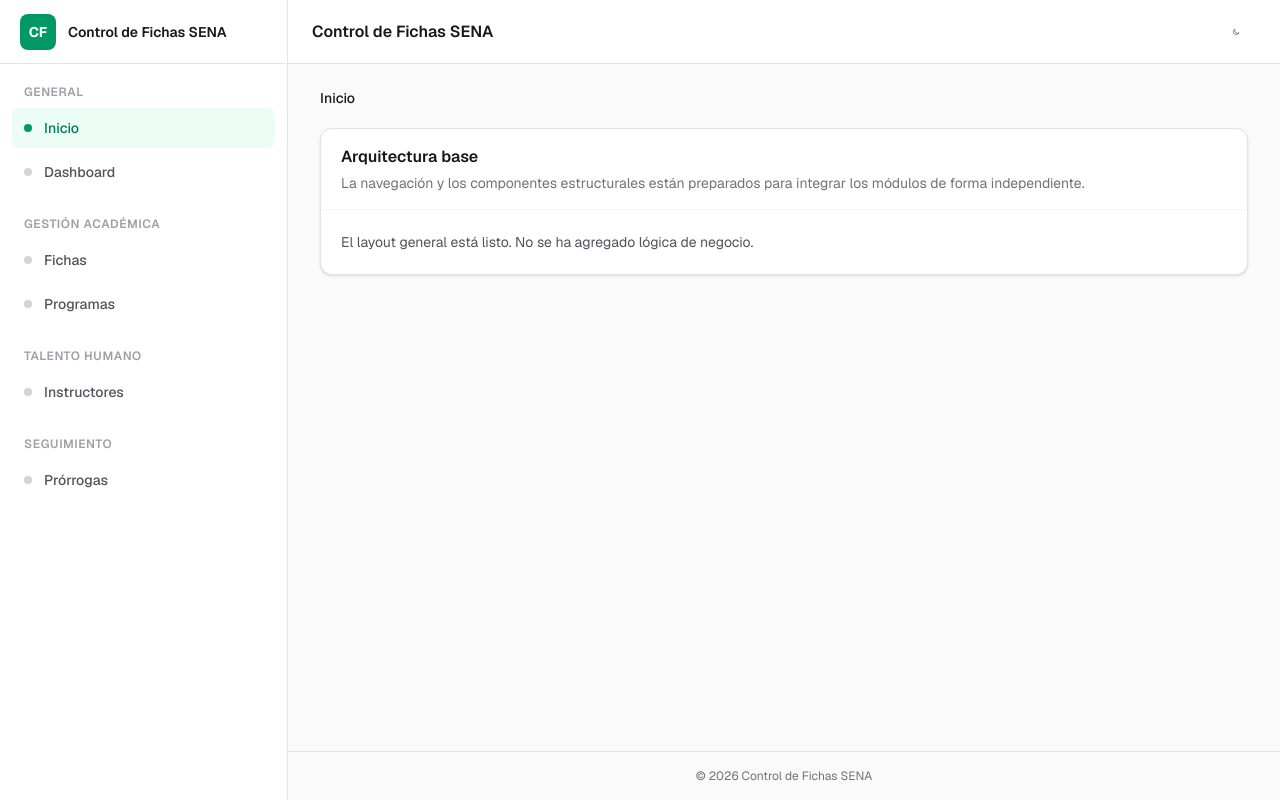
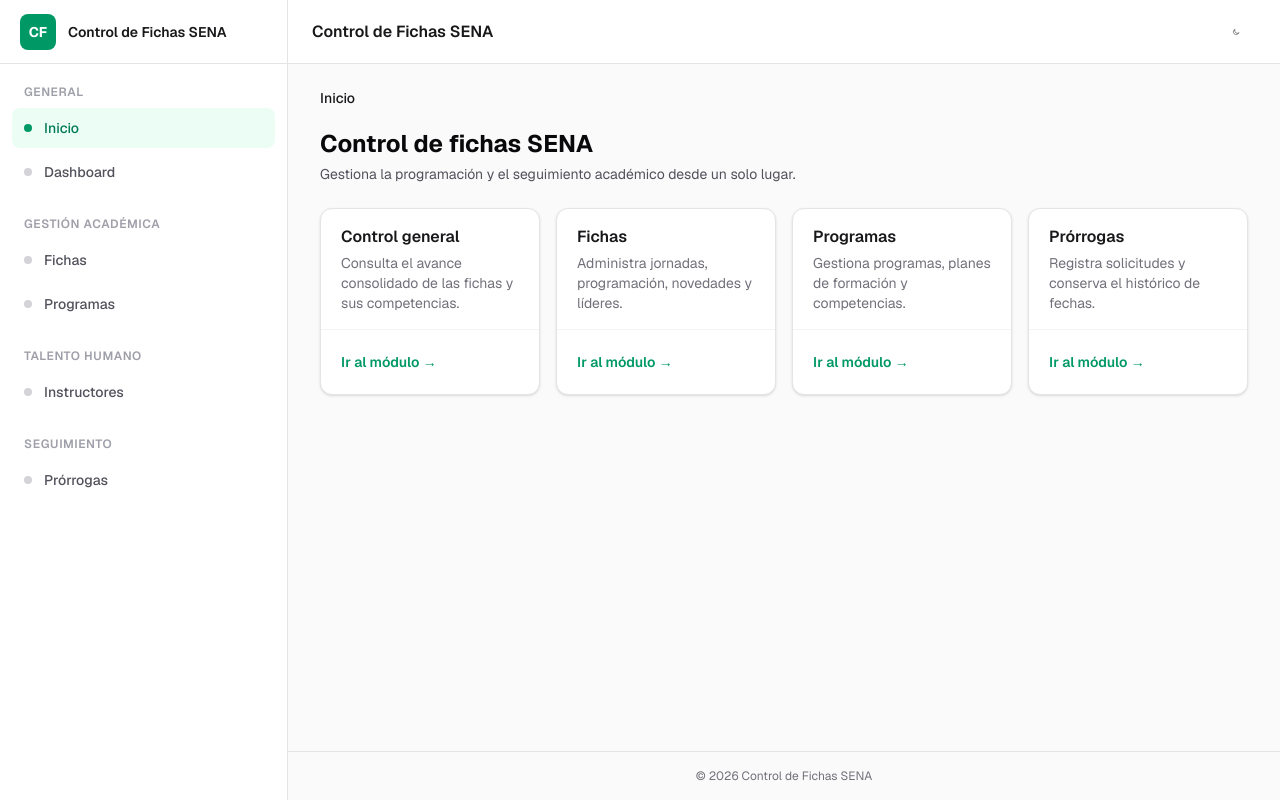
Before and after one commit to JoseAlMunozM/control_fichas_sena, a Next.js app: page / in a window 1280 px wide. Built offline with nearby package versions, Linux system fonts and the light colour scheme; no server answers.

Commit message:
feat: :art: Modificacion para manejo de pantalla principal

```diff
--- a/app/page.tsx
+++ b/app/page.tsx
@@ -1,14 +1,64 @@
+import Link from "next/link";
+
 import { Card } from "@/components/ui";
+
+const QUICK_LINKS = [
+  {
+    href: "/dashboard",
+    title: "Control general",
+    description:
+      "Consulta el avance consolidado de las fichas y sus competencias.",
+  },
+  {
+    href: "/fichas",
+    title: "Fichas",
+    description:
+      "Administra jornadas, programación, novedades y líderes.",
+  },
+  {
+    href: "/programas",
+    title: "Programas",
+    description:
+      "Gestiona programas, planes de formación y competencias.",
+  },
+  {
+    href: "/prorrogas",
+    title: "Prórrogas",
+    description:
+      "Registra solicitudes y conserva el histórico de fechas.",
+  },
+] as const;
 
 export default function Home() {
   return (
-    <Card
-      description="La navegación y los componentes estructurales están preparados para integrar los módulos de forma independiente."
-      title="Arquitectura base"
-    >
-      <p className="text-sm leading-6 text-zinc-600 dark:text-zinc-300">
-        El layout general está listo. No se ha agregado lógica de negocio.
-      </p>
-    </Card>
+    <section className="space-y-6">
+      <div>
+        <h1 className="text-2xl font-bold text-zinc-950 dark:text-white">
+          Control de fichas SENA
+        </h1>
+        <p className="mt-1 text-sm text-zinc-600 dark:text-zinc-400">
+          Gestiona la programación y el seguimiento académico desde un solo
+          lugar.
+        </p>
+      </div>
+
+      <div className="grid gap-4 sm:grid-cols-2 xl:grid-cols-4">
+        {QUICK_LINKS.map((item) => (
+          <Card
+            key={item.href}
+            className="flex h-full flex-col"
+            description={item.description}
+            title={item.title}
+          >
+            <Link
+              className="inline-flex text-sm font-semibold text-emerald-600 hover:text-emerald-700 dark:text-emerald-400 dark:hover:text-emerald-300"
+              href={item.href}
+            >
+              Ir al módulo →
+            </Link>
+          </Card>
+        ))}
+      </div>
+    </section>
   );
 }
--- a/modules/fichas/actions/ficha.actions.ts
+++ b/modules/fichas/actions/ficha.actions.ts
@@ -76,6 +76,7 @@
 
 function revalidateFichaPaths(fichaId?: string): void {
   revalidatePath("/fichas");
+  revalidatePath("/dashboard");
   if (fichaId) revalidatePath(`/fichas/${fichaId}`);
 }
 
--- a/modules/prorrogas/actions/prorroga.actions.ts
+++ b/modules/prorrogas/actions/prorroga.actions.ts
@@ -68,6 +68,7 @@
 function revalidateProrrogaPaths(fichaId?: string): void {
   revalidatePath("/prorrogas");
   revalidatePath("/fichas");
+  revalidatePath("/dashboard");
   if (fichaId) revalidatePath(`/fichas/${fichaId}`);
 }
 
```
